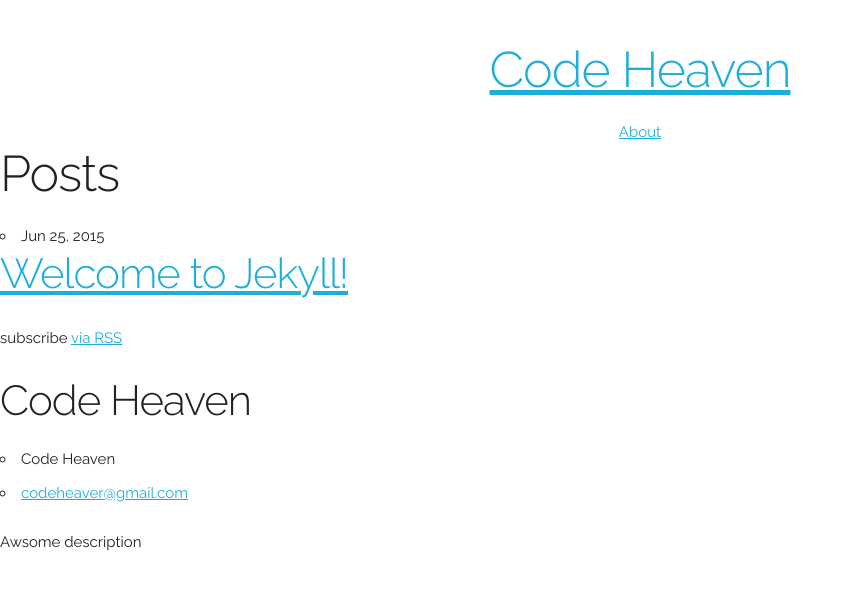
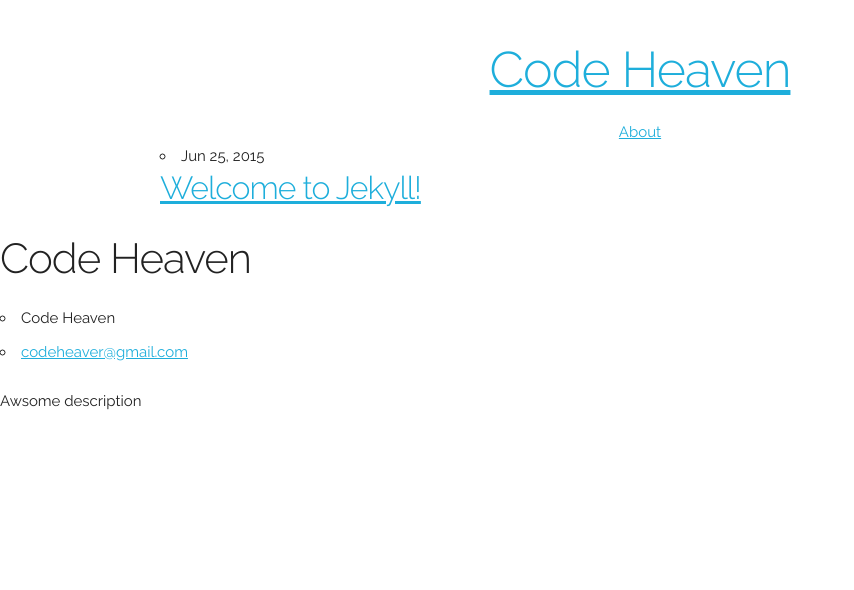
Before and after one commit to codeheaven-io/codeheaven.io, a Jekyll site: the page built from index.html, in a window 1280 px wide. Shown: the top 590 px of the page, without its empty margins (0-854 px from the left). Built offline with Jekyll 4.4.1, drawn with Linux system fonts in a browser that asks for light colours.

Commit message:
Enhancing index and default html

```diff
--- a/_layouts/default.html
+++ b/_layouts/default.html
@@ -1,17 +1,12 @@
 <!DOCTYPE html>
 <html lang="en">
-
   {% include head.html %}
-
   <body>
-
     {% include header.html %}
 
-    <div class="page-content">
-      <div class="wrapper">
-        {{ content }}
-      </div>
-    </div>
+    <main class="container">
+      {{ content }}
+    </main>
 
     {% include footer.html %}
 
--- a/_sass/_custom.scss
+++ b/_sass/_custom.scss
@@ -2,3 +2,7 @@
   text-align: center;
   margin: 4rem 0 0;
 }
+
+.post-title {
+  font-size: 3.2rem;
+}
--- a/index.html
+++ b/index.html
@@ -2,22 +2,14 @@
 layout: default
 ---
 
-<div class="home">
-
-  <h1 class="page-heading">Posts</h1>
-
 <ul class="post-list">
   {% for post in site.posts %}
     <li>
-        <span class="post-meta">{{ post.date | date: "%b %-d, %Y" }}</span>
+      <time datetime="{{ post.date | date: '%Y-%m-%d' }}">{{ post.date | date: "%b %-d, %Y" }}</time>
 
-        <h2>
+      <h2 class="post-title">
         <a class="post-link" href="{{ post.url | prepend: site.baseurl }}">{{ post.title }}</a>
       </h2>
     </li>
   {% endfor %}
 </ul>
-
-  <p class="rss-subscribe">subscribe <a href="{{ "/feed.xml" | prepend: site.baseurl }}">via RSS</a></p>
-
-</div>
```
Lines whose indentation alone changed are shown as unchanged.
